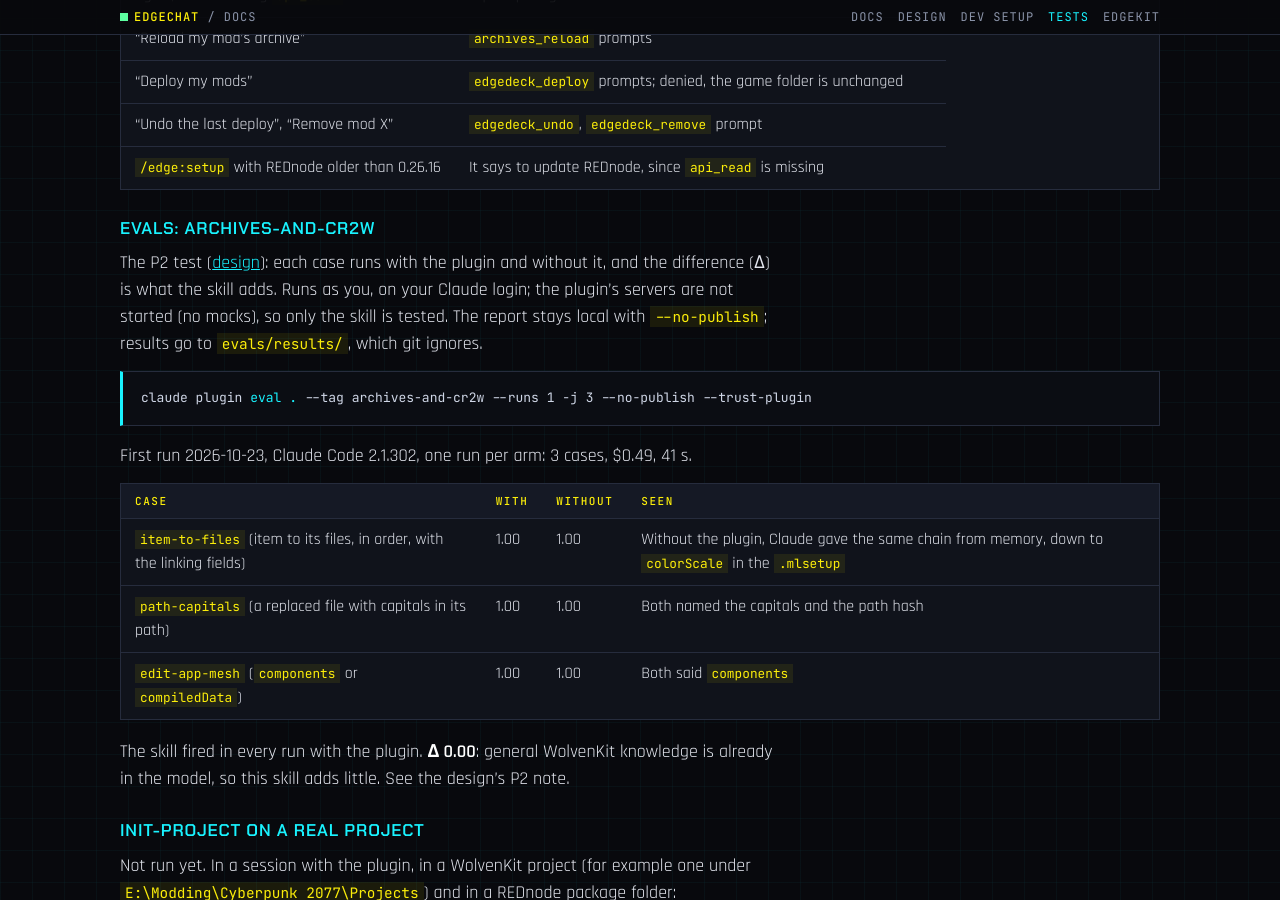
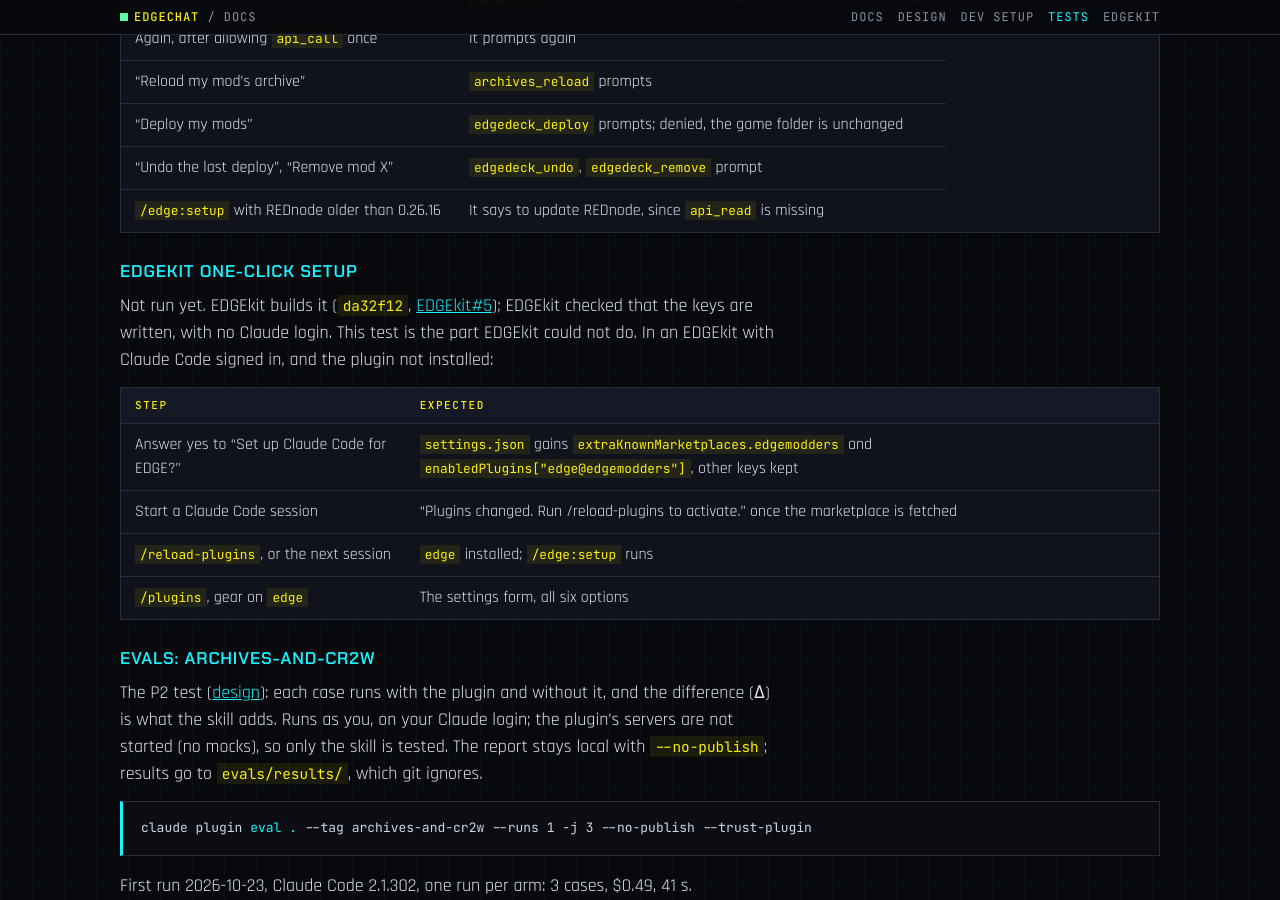
Before and after one commit to Edgemodders/EDGEchat, a Jekyll site: the page built from docs/testing.md, in a window 1280 px wide and 900 px high, scrolled down 8462 px. Built offline with Jekyll 4.4.1, drawn with Linux system fonts in a browser that asks for light colours; our own code applies the rules of GitHub Pages for plain Markdown files; some of the changed text lies outside the part shown.

Commit message:
EDGEkit built the one-click setup (da32f12); test for the signed-in fetch
Co-Authored-By: Claude Opus 5.5 <noreply@anthropic.com>

```diff
--- a/docs/testing.md
+++ b/docs/testing.md
@@ -21,6 +21,7 @@ Last updated 2026-10-23.
 | [P1 test in VS Code with the game](#p1-test-in-vs-code-with-the-game) | By hand, in a session | P1 | 2026-10-21 | Pass; the ask before deploy failed |
 | [Asks before changes](#asks-before-changes) | By hand, in a session | P1 | Not run | |
 | [init-project on a real project](#init-project-on-a-real-project) | By hand, in a session | P1 | Not run | |
+| [EDGEkit one-click setup](#edgekit-one-click-setup) | By hand, in EDGEkit | P4 | Not run | |
 | [Evals: archives-and-cr2w](#evals-archives-and-cr2w) | `claude plugin eval` | P2 | 2026-10-23 | Skill fires; Δ 0.00 |
 
 A scratch config has no Claude login, so the CLI tests check how the plugin installs and starts its servers, not what Claude does with it. The P1 test on 2026-10-21 was the first run of a skill in a session.
@@ -250,6 +251,17 @@ Not run yet. Needs REDnode 0.26.16 or newer in the game, and plugin 0.0.5 or new
 | "Undo the last deploy", "Remove mod X" | `edgedeck_undo`, `edgedeck_remove` prompt |
 | `/edge:setup` with REDnode older than 0.26.16 | It says to update REDnode, since `api_read` is missing |
 
+### EDGEkit one-click setup
+
+Not run yet. EDGEkit builds it (`da32f12`, [EDGEkit#5](https://github.com/Edgemodders/EDGEkit/issues/5)); EDGEkit checked that the keys are written, with no Claude login. This test is the part EDGEkit could not do. In an EDGEkit with Claude Code signed in, and the plugin not installed:
+
+| Step | Expected |
+|---|---|
+| Answer yes to "Set up Claude Code for EDGE?" | `settings.json` gains `extraKnownMarketplaces.edgemodders` and `enabledPlugins["edge@edgemodders"]`, other keys kept |
+| Start a Claude Code session | "Plugins changed. Run /reload-plugins to activate." once the marketplace is fetched |
+| `/reload-plugins`, or the next session | `edge` installed; `/edge:setup` runs |
+| `/plugins`, gear on `edge` | The settings form, all six options |
+
 ### Evals: archives-and-cr2w
 
 The P2 test ([design](design.html#phases)): each case runs with the plugin and without it, and the difference (Δ) is what the skill adds. Runs as you, on your Claude login; the plugin's servers are not started (no mocks), so only the skill is tested. The report stays local with `--no-publish`; results go to `evals/results/`, which git ignores.
```
Also changed, not shown: CLAUDE.md (+1 -1 lines), docs/design.md (+1 -1 lines).
